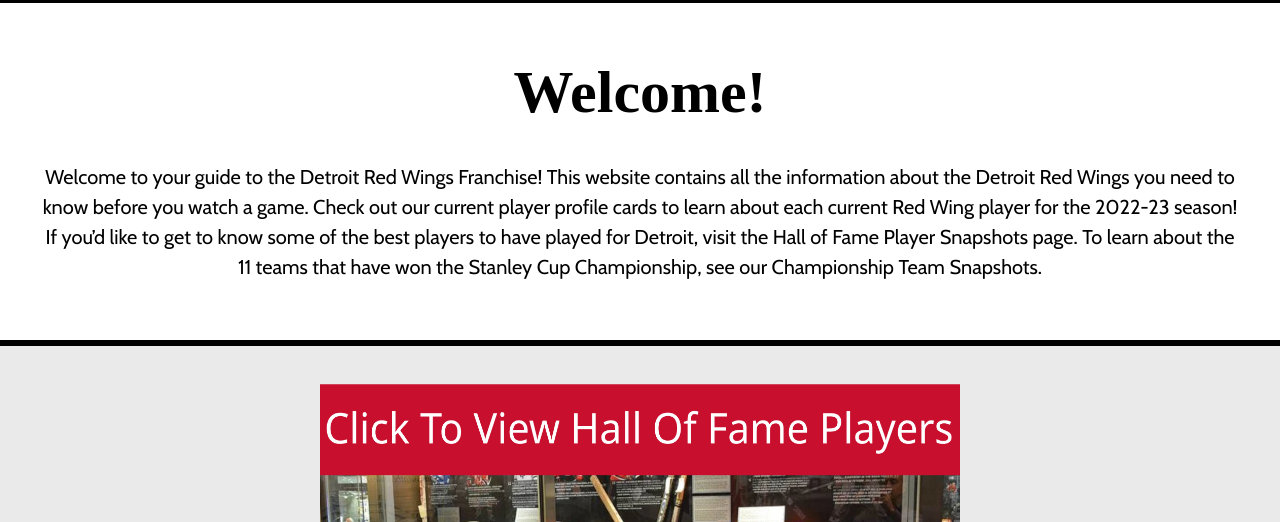
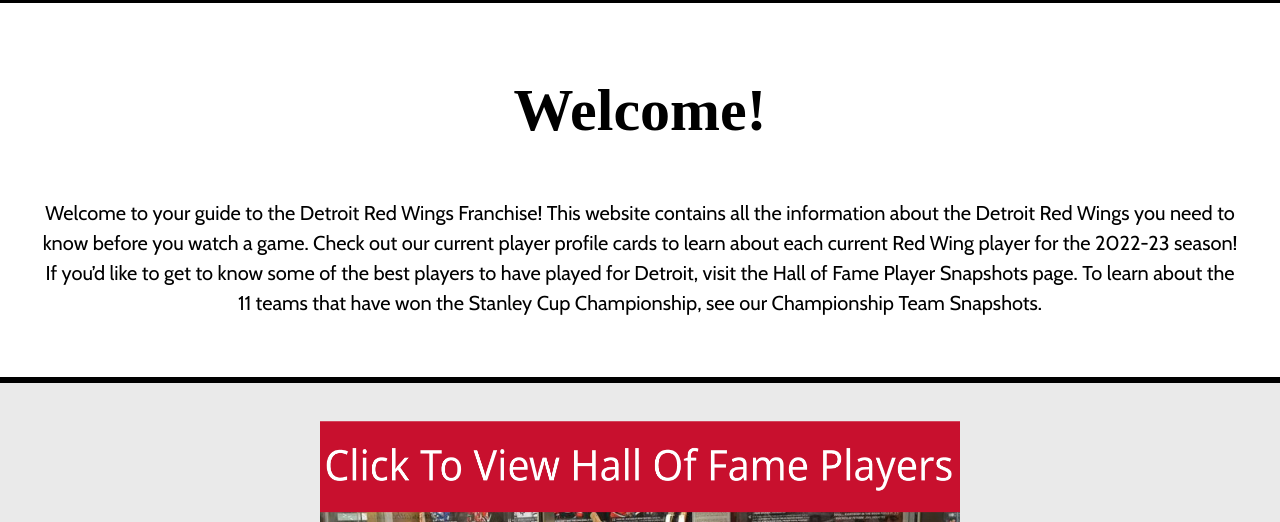
Before and after one commit to avaas19/RedWingsGuide, a plain HTML site: page index.html in a window 1280 px wide. Shown: the part 278-800 px from the top of the page. Drawn offline with nearby package versions, Linux system fonts and the light colour scheme.

Commit message:
Update common.css

```diff
--- a/css/common.css
+++ b/css/common.css
@@ -109,7 +109,7 @@
     margin: 2vw;
 }
 h1 {
-    padding: 20px;
+    padding: 3vw;
     color: white;
     font-size: 7vw;
     font-family: ui-serif;
```
